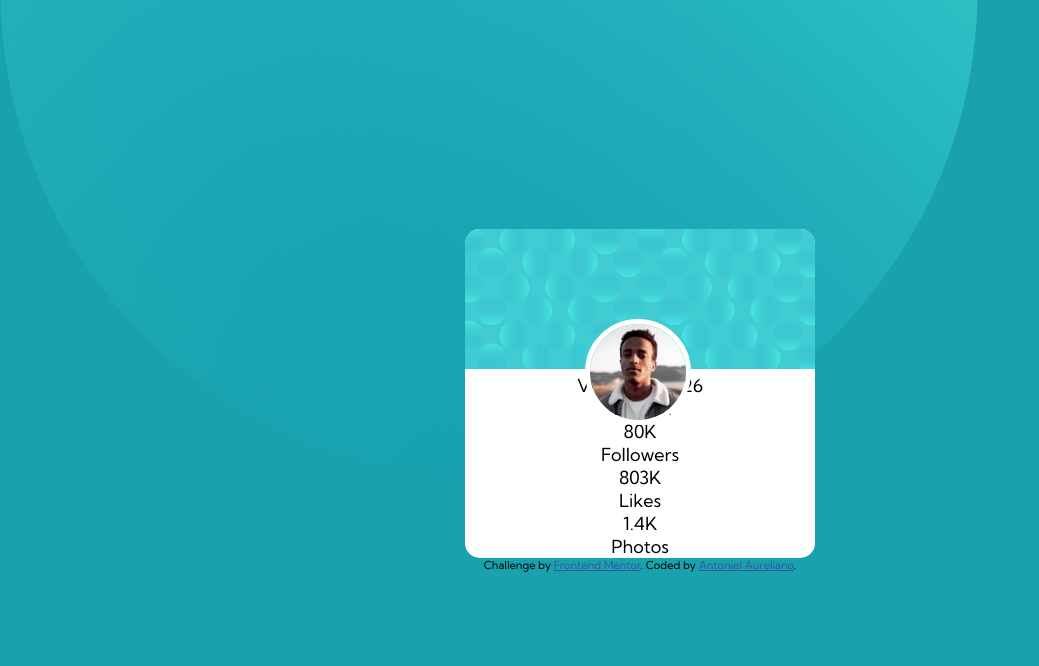
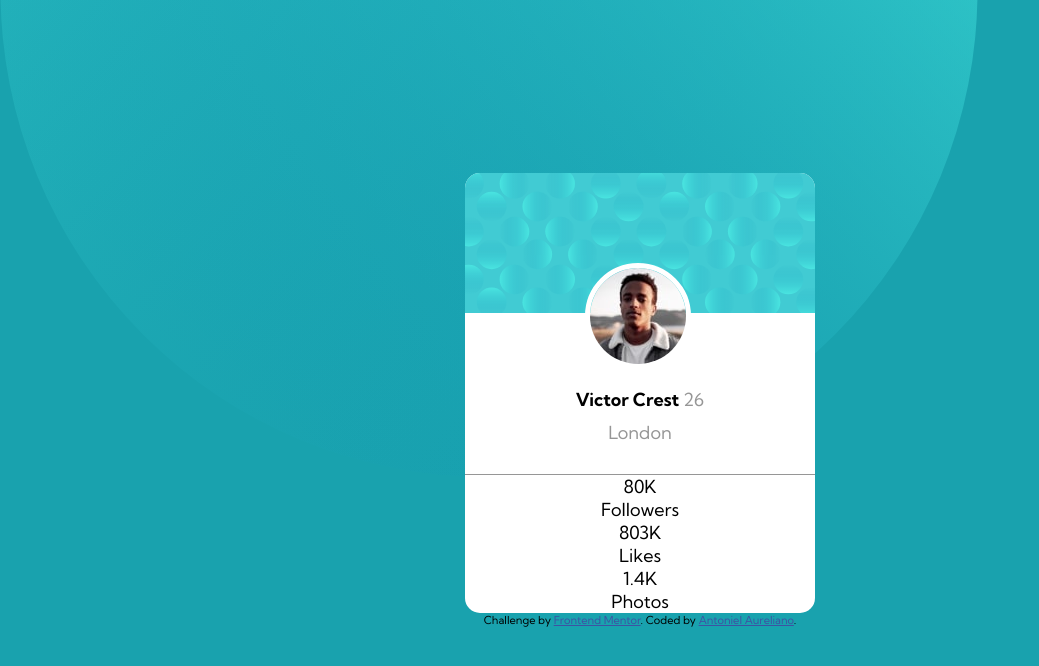
Before and after one commit to AntonielAureliano/profile-card-component-main, a plain HTML site: page index.html in a window 1280 px wide. Shown: the whole page, without its empty margins (0-1039 px from the left). Drawn offline with Linux system fonts and the light colour scheme.

Commit message:
Estilizando a classe .users.

```diff
--- a/index.html
+++ b/index.html
@@ -28,7 +28,7 @@
       <img src="./images/image-victor.jpg" alt="Foto de perfil de Victor Crest">
     </div>
     <div class="users">
-      <p>Victor Crest <span>26</span></p>
+      <p class="users-name">Victor Crest <span>26</span></p>
       <p>London</p>
     </div>
     <div class="numbers">
--- a/style.css
+++ b/style.css
@@ -53,3 +53,23 @@ body {
     border-radius: 50%;
     border: solid 5px var(--neutral-white);
 }
+
+.users {
+    border-bottom: solid 1px var(--neutral-dark-gray);
+    display: grid;
+    gap: 10px;
+    padding: 70px 0 30px 0 ;
+}
+
+.users-name {
+    font-weight: 700;
+}
+
+.users-name span {
+    color: var(--neutral-dark-gray);
+    font-weight: 400;
+}
+
+.users p:last-child {
+    color: var(--neutral-dark-gray);
+}
```
